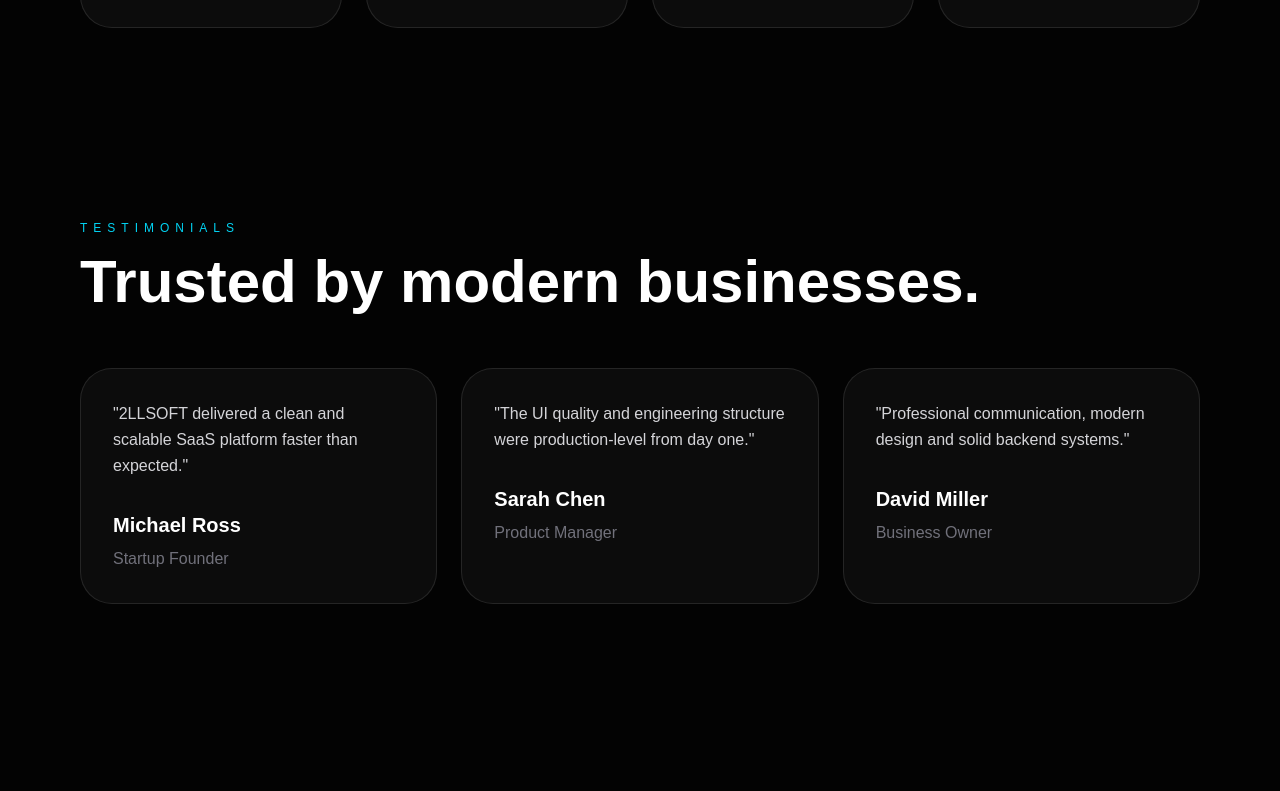
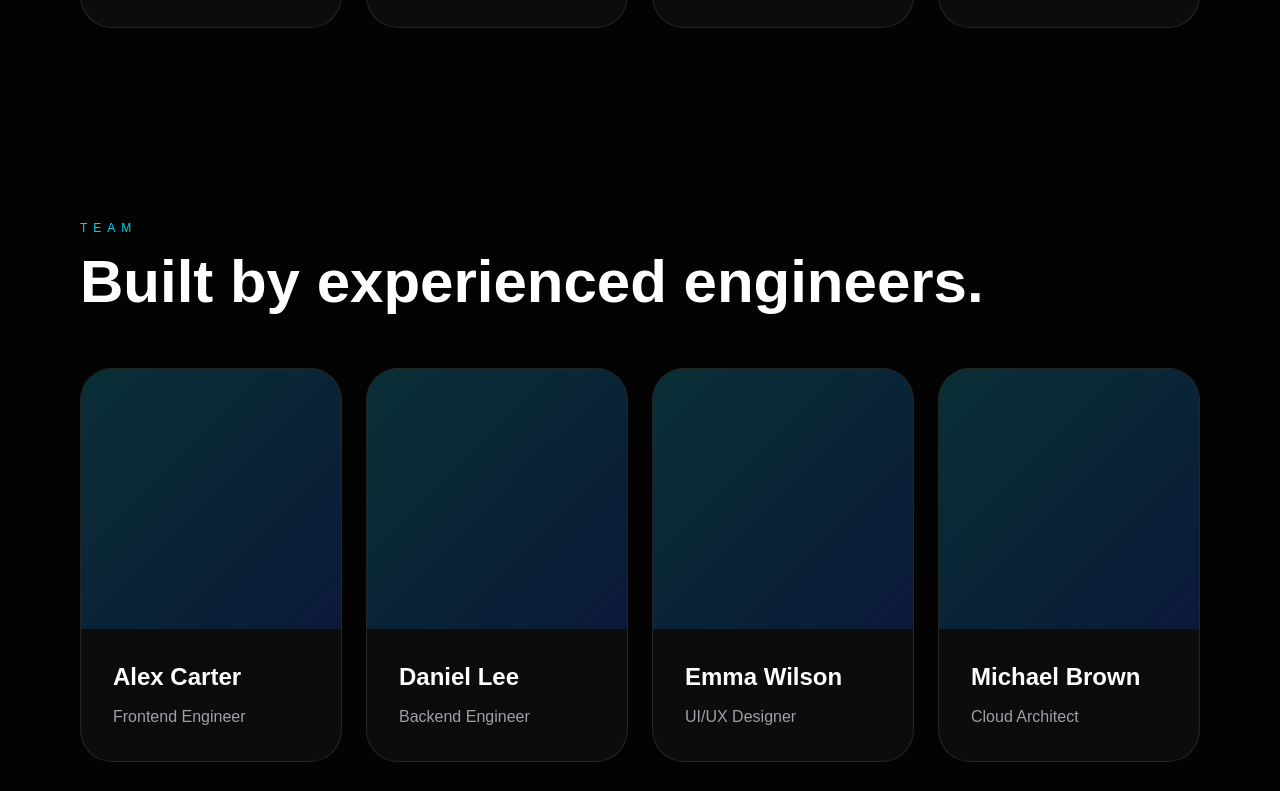
Before and after one commit to 2LLSOFT/2llsoft-clean, a Next.js app: page / in a window 1280 px wide. Shown: the part 4129-4920 px from the top of the page. Built offline with nearby package versions, Linux system fonts and the light colour scheme.

Commit message:
add team section

```diff
--- a/app/page.tsx
+++ b/app/page.tsx
@@ -8,6 +8,7 @@ import Projects from "@/sections/Projects";
 import About from "@/sections/About";
 import Stats from "@/sections/Stats";
 import Process from "@/sections/Process";
+import Team from "@/sections/Team";
 import Testimonials from "@/sections/Testimonials";
 import Technologies from "@/sections/Technologies";
 import Pricing from "@/sections/Pricing";
@@ -38,6 +39,8 @@ export default function Home() {
 
       <Process />
 
+      <Team />
+
       <Testimonials />
 
       <Technologies />
--- /dev/null
+++ b/sections/Team.tsx
@@ -0,0 +1,53 @@
+const team = [
+  {
+    name: "Alex Carter",
+    role: "Frontend Engineer",
+  },
+  {
+    name: "Daniel Lee",
+    role: "Backend Engineer",
+  },
+  {
+    name: "Emma Wilson",
+    role: "UI/UX Designer",
+  },
+  {
+    name: "Michael Brown",
+    role: "Cloud Architect",
+  },
+];
+
+export default function Team() {
+  return (
+    <section className="bg-[#030303] px-6 py-24 text-white md:px-20">
+      <p className="text-xs uppercase tracking-[0.5em] text-cyan-400">
+        Team
+      </p>
+
+      <h2 className="mt-4 text-4xl font-black md:text-6xl">
+        Built by experienced engineers.
+      </h2>
+
+      <div className="mt-14 grid gap-6 md:grid-cols-4">
+        {team.map((member) => (
+          <div
+            key={member.name}
+            className="overflow-hidden rounded-[2rem] border border-white/10 bg-white/[0.04] transition duration-300 hover:-translate-y-2 hover:border-cyan-400/40 hover:bg-cyan-400/10"
+          >
+            <div className="h-[260px] bg-gradient-to-br from-cyan-500/20 to-blue-700/20" />
+
+            <div className="p-8">
+              <h3 className="text-2xl font-bold">
+                {member.name}
+              </h3>
+
+              <p className="mt-3 text-zinc-400">
+                {member.role}
+              </p>
+            </div>
+          </div>
+        ))}
+      </div>
+    </section>
+  );
+}
```
